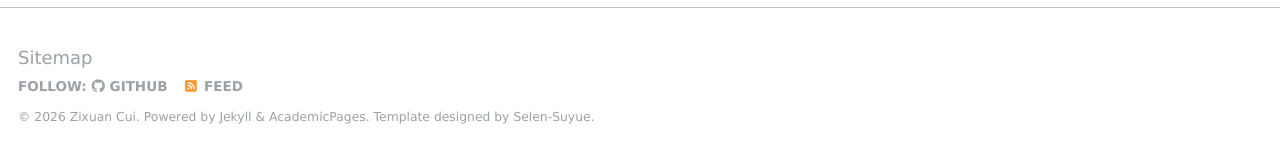
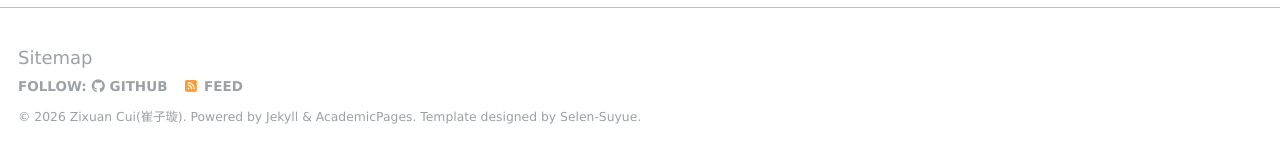
Before and after one commit to Tsuizxgo/Tsuizxgo.github.io, a Jekyll site: the page built from _pages/page-archive.html, in a window 1280 px wide and 900 px high, scrolled down 727 px. Shown: the part 738-897 px from the top of the window. Built offline with Jekyll 4.4.1, drawn with Linux system fonts in a browser that asks for light colours.

Commit message:
change name

```diff
--- a/_config.yml
+++ b/_config.yml
@@ -1,7 +1,7 @@
 locale                   : "en-US"
 title                    : "Zixuan Cui / Homepage"
 title_separator          : "-"
-name                     : "Zixuan Cui"
+name                     : "Zixuan Cui(崔子璇)"
 description              : &description "Zixuan Cui's academic homepage"
 url                      : ""
 baseurl                  : ""
@@ -9,7 +9,7 @@ repository               : "Tsuizxgo/tsuizxgo.github.io"
 
 author:
   avatar           : "avatar.png"
-  name             : "Zixuan Cui(崔子璇)"
+  name             : "Zixuan Cui"
   pronouns         :
   bio              : "Undergraduate Student"
   location         : "Shenzhen, China"
```
